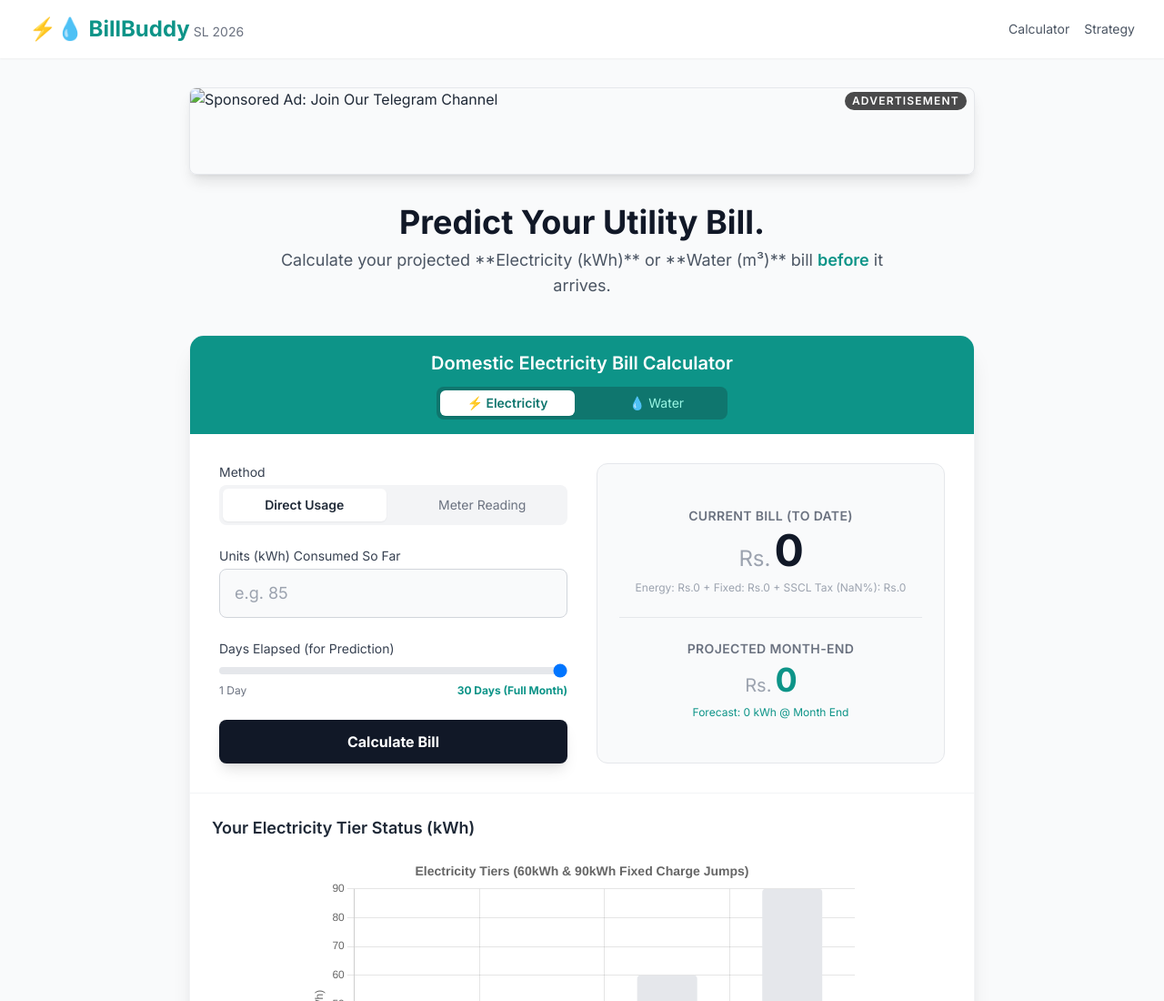
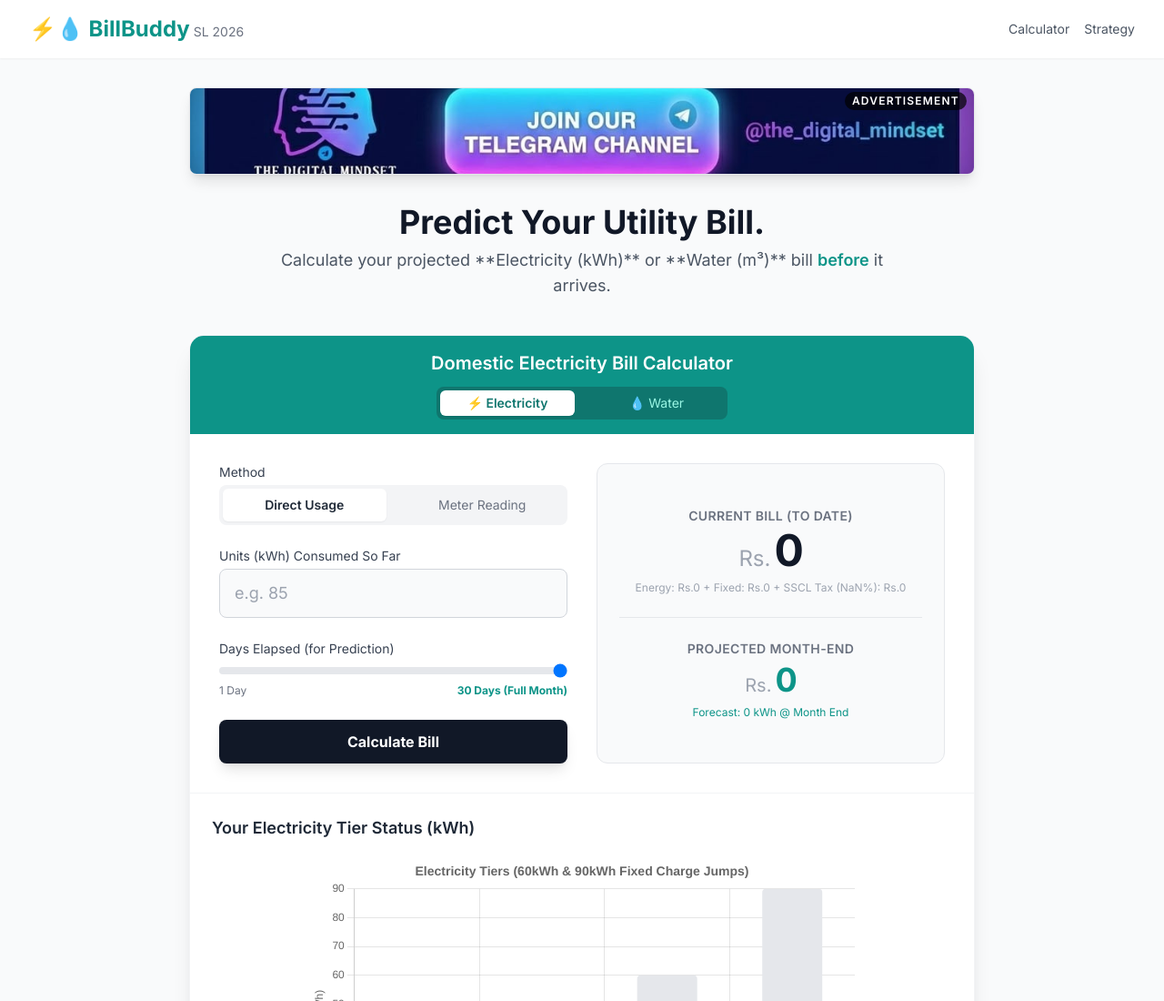
Before and after one commit to BillBuddysl26/billbuddy-sl, a plain HTML site: page index.html in a window 1280 px wide. Shown: the top 1100 px of the page at 91% size. Drawn offline with nearby package versions, Linux system fonts and the light colour scheme.

Commit message:
Add files via upload
Adding the image_ed99d0.png to the index.html

```diff
--- a/index.html
+++ b/index.html
@@ -89,8 +89,8 @@
         <div class="w-full h-24 relative mb-8 rounded-lg overflow-hidden shadow-lg border border-gray-200">
             <!-- ADVERTISEMENT Label -->
             <div class="absolute top-1 right-2 bg-black bg-opacity-70 text-white text-xs px-2 py-0.5 rounded-full font-semibold z-10 tracking-widest">ADVERTISEMENT</div>
-            <!-- The user-provided image, set to cover the container. Corrected URL reference. -->
-            <img src="__uploaded_file_url('image_ed99d0.png')" alt="Sponsored Ad: Join Our Telegram Channel" class="w-full h-full object-cover">
+            <!-- FIX: Changed from __uploaded_file_url to a relative path for GitHub Pages deployment -->
+            <img src="image_ed99d0.png" alt="The Digital Mindset: Join Our Telegram Channel Ad" class="w-full h-full object-cover">
         </div>
 
         <!-- Hero Section -->
```
Also changed, not shown: image_ed99d0.png (added).
